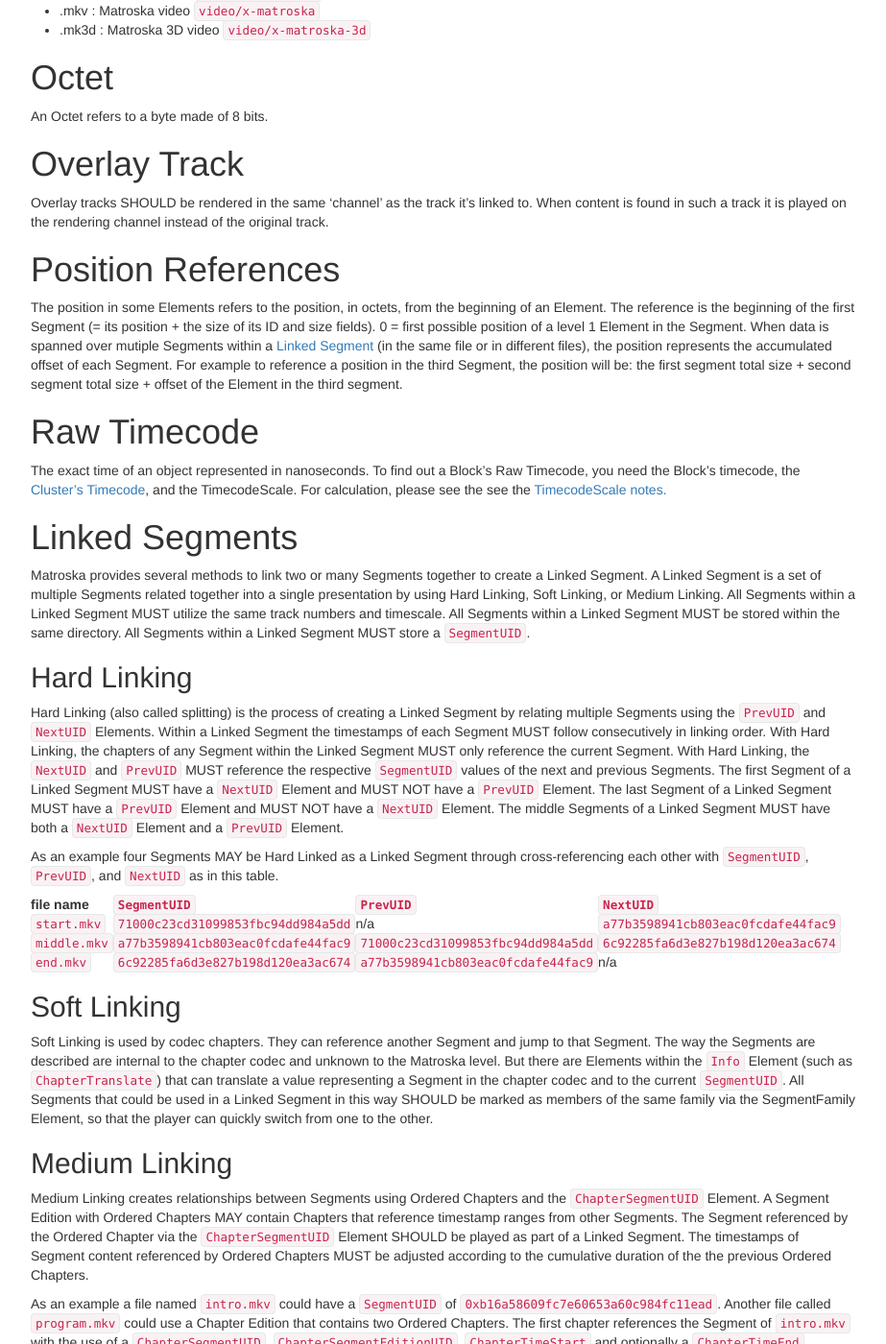
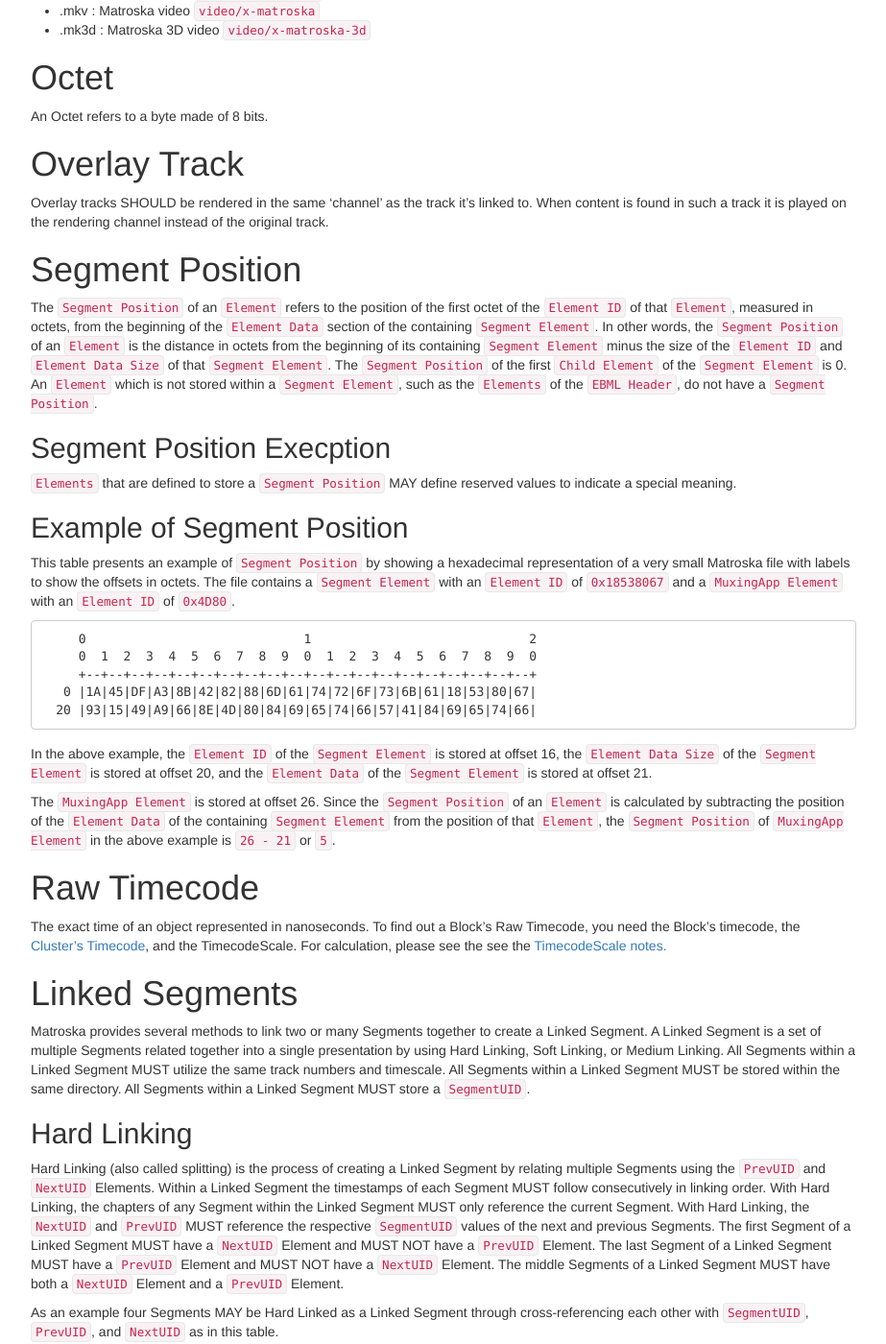
Before and after one commit to ietf-wg-cellar/matroska-specification, a Jekyll site: the page built from notes.md, in a window 1280 px wide and 1400 px high, scrolled down 1927 px. Shown: the whole window at 96% size, without its empty margins (273-1196 px from the left). Built offline with Jekyll 4.4.1, drawn with Linux system fonts in a browser that asks for light colours.

Commit message:
rewrite Position References as Segment Position

```diff
--- a/notes.md
+++ b/notes.md
@@ -88,9 +88,27 @@ An Octet refers to a byte made of 8 bits.
 
 Overlay tracks SHOULD be rendered in the same 'channel' as the track it's linked to. When content is found in such a track it is played on the rendering channel instead of the original track.
 
-# Position References
+# Segment Position
 
-The position in some Elements refers to the position, in octets, from the beginning of an Element. The reference is the beginning of the first Segment (= its position + the size of its ID and size fields). 0 = first possible position of a level 1 Element in the Segment. When data is spanned over mutiple Segments within a [Linked Segment](#linked-segments) (in the same file or in different files), the position represents the accumulated offset of each Segment. For example to reference a position in the third Segment, the position will be: the first segment total size + second segment total size + offset of the Element in the third segment.
+The `Segment Position` of an `Element` refers to the position of the first octet of the `Element ID` of that `Element`, measured in octets, from the beginning of the `Element Data` section of the containing `Segment Element`. In other words, the `Segment Position` of an `Element` is the distance in octets from the beginning of its containing `Segment Element` minus the size of the `Element ID` and `Element Data Size` of that `Segment Element`. The `Segment Position` of the first `Child Element` of the `Segment Element` is 0. An `Element` which is not stored within a `Segment Element`, such as the `Elements` of the `EBML Header`, do not have a `Segment Position`.
+
+## Segment Position Execption
+
+`Elements` that are defined to store a `Segment Position` MAY define reserved values to indicate a special meaning.
+
+## Example of Segment Position
+
+This table presents an example of `Segment Position` by showing a hexadecimal representation of a very small Matroska file with labels to show the offsets in octets. The file contains a `Segment Element` with an `Element ID` of `0x18538067` and a `MuxingApp Element` with an `Element ID` of `0x4D80`.
+
+         0                             1                             2
+         0  1  2  3  4  5  6  7  8  9  0  1  2  3  4  5  6  7  8  9  0
+         +--+--+--+--+--+--+--+--+--+--+--+--+--+--+--+--+--+--+--+--+
+       0 |1A|45|DF|A3|8B|42|82|88|6D|61|74|72|6F|73|6B|61|18|53|80|67|
+      20 |93|15|49|A9|66|8E|4D|80|84|69|65|74|66|57|41|84|69|65|74|66|
+
+In the above example, the `Element ID` of the `Segment Element` is stored at offset 16, the `Element Data Size` of the `Segment Element` is stored at offset 20, and the `Element Data` of the `Segment Element` is stored at offset 21.
+
+The `MuxingApp Element` is stored at offset 26. Since the `Segment Position` of an `Element` is calculated by subtracting the position of the `Element Data` of the containing `Segment Element` from the position of that `Element`, the `Segment Position` of `MuxingApp Element` in the above example is `26 - 21` or `5`.
 
 # Raw Timecode
 
```
Also changed, not shown: ebml_matroska.xml (+8 -8 lines).
